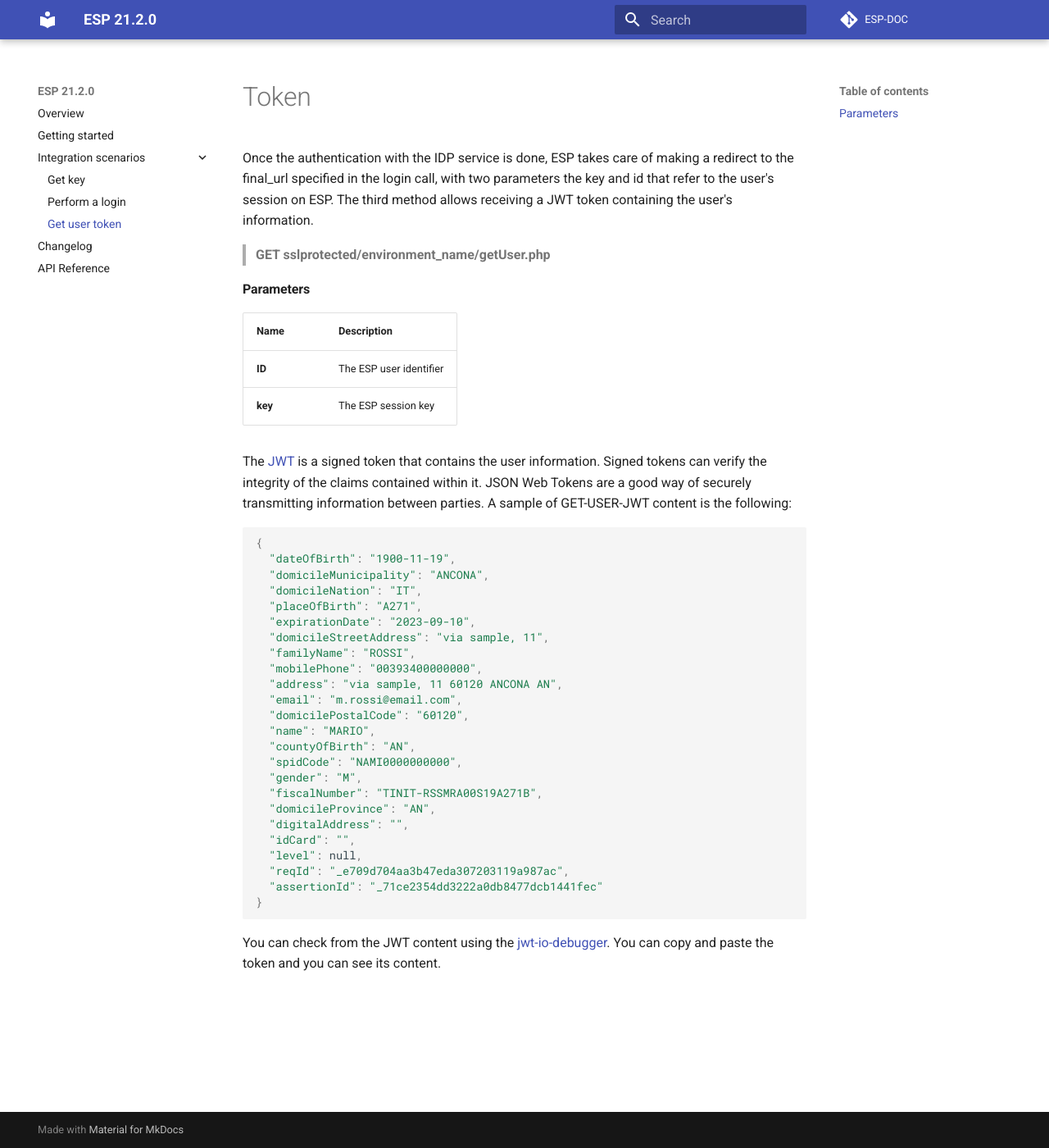
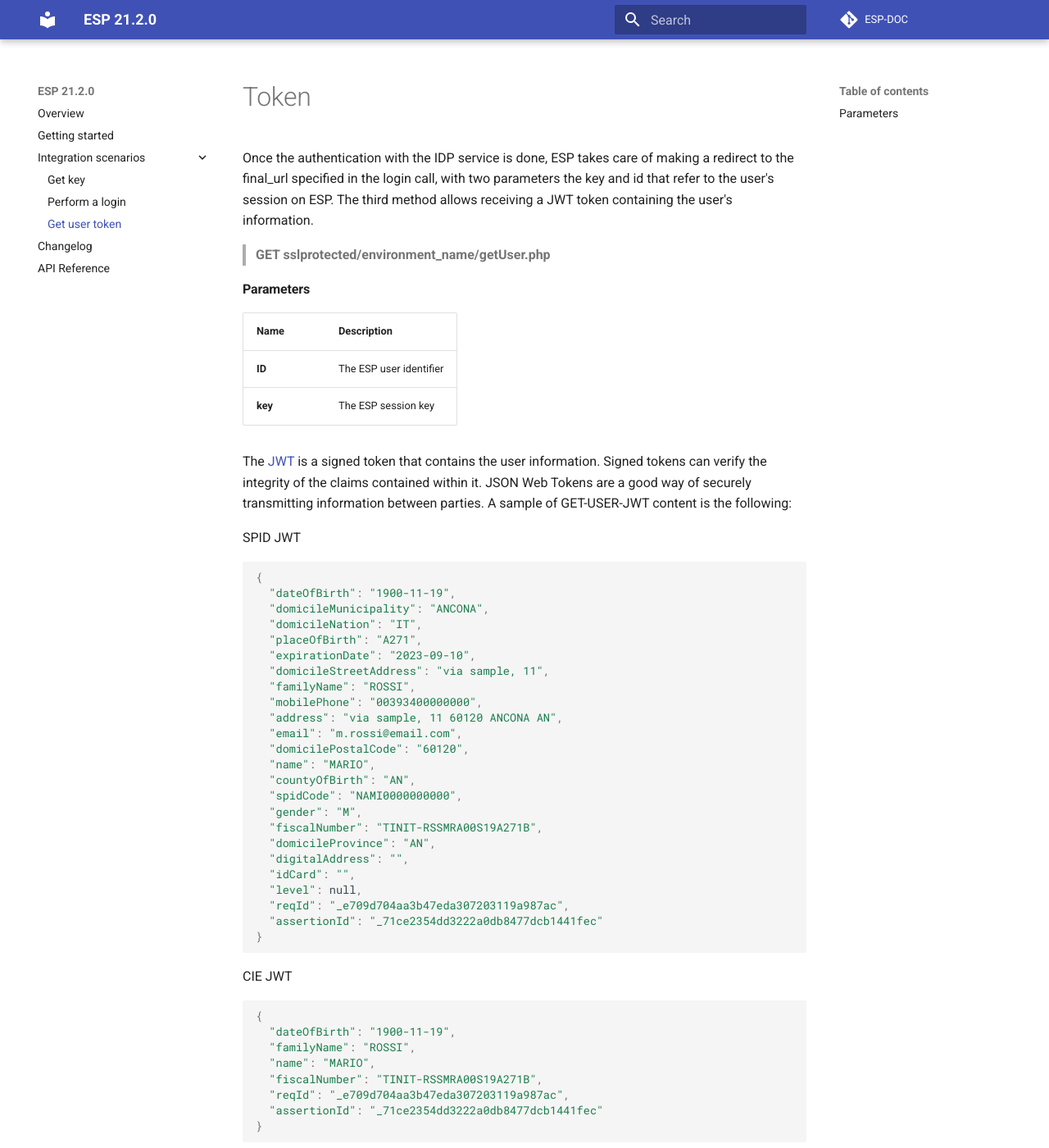
Before and after one commit to namirialgroup/esp-docs, an MkDocs documentation site: the page built from docs/integrations/token.md, in a window 1280 px wide and 1400 px high. Shown: the whole window at 82% size. Built offline with MkDocs 1.6.1 and Material for MkDocs 9.7.7, drawn with Linux system fonts in a browser that asks for light colours; comment, search, counter and statistics services are not loaded.

Commit message:
SWESP-241 Fixed doc

````diff
--- a/docs/integrations/token.md
+++ b/docs/integrations/token.md
@@ -17,7 +17,7 @@ Name | Description
  The [JWT](https://jwt.io/introduction) is a signed token that contains the user information. Signed tokens can verify the integrity of the claims contained within it. JSON Web Tokens are a good way of securely transmitting information between parties.
  A sample of GET-USER-JWT content is the following:
 
-
+SPID JWT
 ``` js
 {
   "dateOfBirth": "1900-11-19",
@@ -46,5 +46,18 @@ Name | Description
 
 ```
 
+CIE JWT
+``` js
+{
+  "dateOfBirth": "1900-11-19",
+  "familyName": "ROSSI",
+  "name": "MARIO",
+  "fiscalNumber": "TINIT-RSSMRA00S19A271B",
+  "reqId": "_e709d704aa3b47eda307203119a987ac",
+  "assertionId": "_71ce2354dd3222a0db8477dcb1441fec"
+}
+
+```
+
 
 You can check from the JWT content using the [jwt-io-debugger](https://jwt.io/#debugger-io). You can copy and paste the token and you can see its content.
````
Also changed, not shown: 1 other file.
